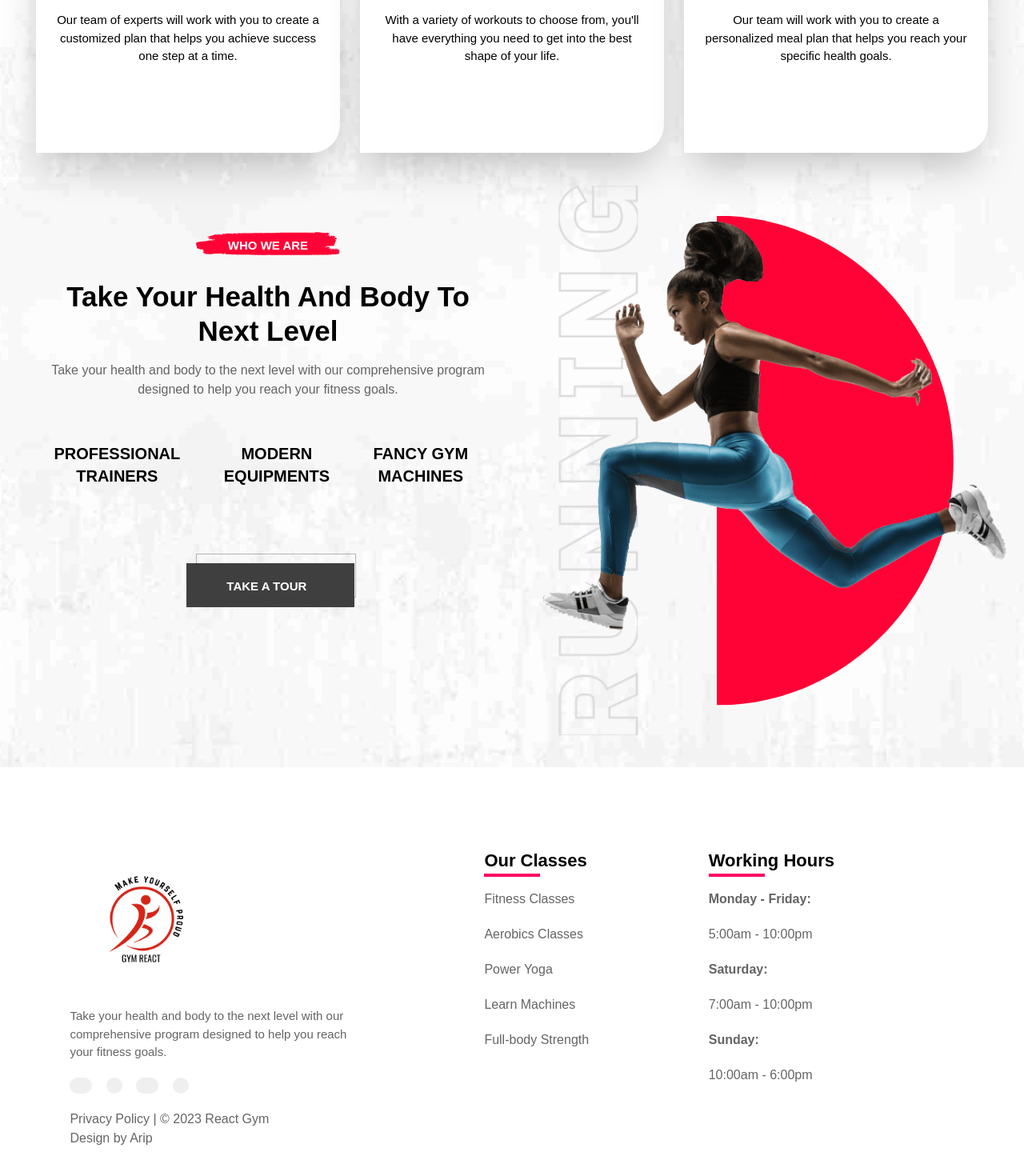
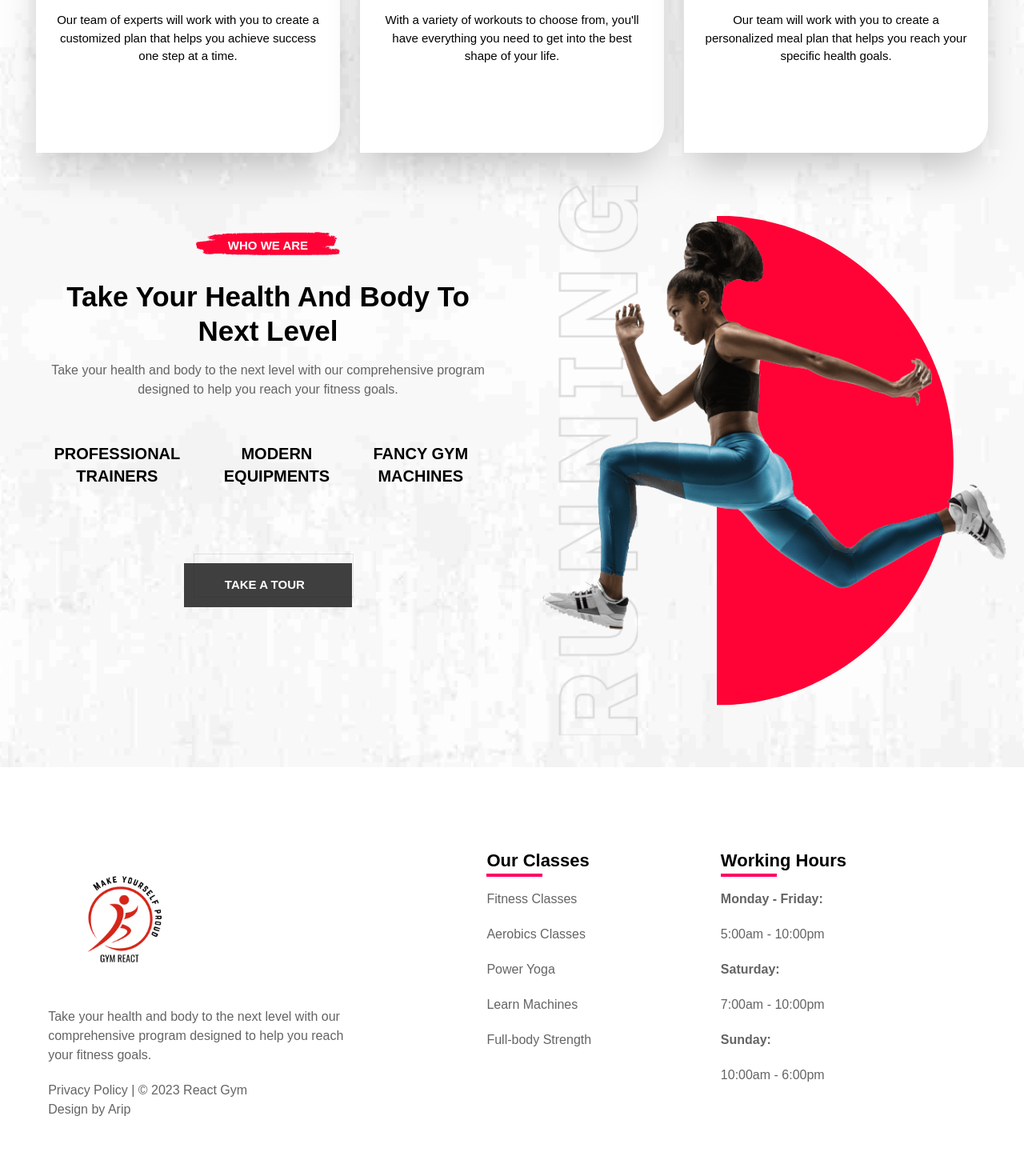
Before and after one commit to itava0/React-Gym, a Next.js app: page / in a window 1280 px wide. Shown: the part 974-2444 px from the top of the page at 80% size. Built offline with nearby package versions, Linux system fonts and the light colour scheme.

Commit message:
Made the footer mobile friendly

```diff
--- a/app/globals.css
+++ b/app/globals.css
@@ -49,7 +49,6 @@ body {
 
 .hero-text {
   top: 55%;
-  right: 12px;
   transform: translate(-50%, -50%);
 }
 
@@ -57,27 +56,6 @@ body {
   filter: brightness(0) invert(1);
 }
 
-.hero-cta::after {
-  content: '';
-  width: 20rem;
-  height: 5.5rem;
-  border: 1px solid rgba(255, 255, 255, 0.362);
-  position: absolute;
-  top: -12px;
-  left: 12px;
-  transition: all 0.4s;
-}
-
-.hero-cta:hover:after {
-  content: '';
-  width: 20rem;
-  height: 5.5rem;
-  border: 1px solid rgba(255, 255, 255);
-  position: absolute;
-  top: -0px;
-  left: 0px;
-  transition: all 0.4s;
-}
 
 
 
@@ -96,6 +74,8 @@ body {
   width: 21rem;
   display: flex;
   justify-content: center;
+  align-items: center;
+  margin-left: 6rem;
 }
 
 
@@ -178,22 +158,56 @@ body {
 }
 
 @media (min-width: 800px) {
-  .about-cta {
-    padding: 1.82rem 3.6rem;
-    transition: all 0.3s;
-    width: 21rem;
+
+  .hero-text {
+    right: 12%;
   }
 
+  .hero-section {
+    background-image: url('../public/hero-img.jpg');
+    width: 100%;
+    height: 110vh;
+    object-fit: cover;
+    background-size: cover;
+    background-position: center center;
+    }
+
+    .hero-cta {
+      margin-left: 0px;
+    }
+
+    .hero-cta::after {
+      content: '';
+      width: 20rem;
+      height: 5.5rem;
+      border: 1px solid rgba(255, 255, 255, 0.362);
+      position: absolute;
+      top: -12px;
+      left: 24px;
+      transition: all 0.4s;
+    }
+
+    .hero-cta:hover:after {
+      content: '';
+      width: 20rem;
+      height: 5.5rem;
+      border: 1px solid rgba(255, 255, 255);
+      position: absolute;
+      top: -0px;
+      left: 0px;
+      transition: all 0.4s;
+    }
+
   .about-cta::after {
-    content: '';
     width: 20rem;
     height: 5.5rem;
-    border: 1px solid rgba(63, 63, 63, 0.362);
+    border: 1px solid rgba(24,0,69,0.1);
     position: absolute;
     top: -12px;
     left: 12px;
     transition: all 0.4s;
   }
+
 
   .about-cta:hover:after {
     content: '';
@@ -205,14 +219,7 @@ body {
     left: 0px;
     transition: all 0.4s;
   }
-  .hero-section {
-  background-image: url('../public/hero-img.jpg');
-  width: 100%;
-  height: 110vh;
-  object-fit: cover;
-  background-size: cover;
-  background-position: center center;
-  }
+
 }
 
 /* scrollbar ------------------------- */
--- a/components/Footer/Footer.jsx
+++ b/components/Footer/Footer.jsx
@@ -8,35 +8,17 @@ export const Footer = () => {
       <footer className="bg-white">
         <div className="container page-padding py-[10rem]">
           {/* footer div all */}
-          <div className="flex justify-between min620:flex-col min620:items-center min620:text-center min620:gap-[5rem] !text-left">
+          <div className="flex justify-between max-md:flex-col max-md:items-center max-md:text-center max-md:gap-[5rem] !text-left">
             {/* logo side */}
-            <div className="flex flex-col w-1/3 gap-8">
-              <Image src={FooterLogo} alt="footer_logo" className="w-[18rem]" />
-              <p className="text-[15px] font-medium text-[#646464]">
+            <div className="flex flex-col w-1/3 gap-8 max-md:w-full max-md:text-center">
+              <Image src={FooterLogo} alt="footer_logo" className="w-[18rem] max-md:w-full" />
+              <p className="text-[16px] font-medium text-[#646464]">
                 Take your health and body to the next level with our
                 comprehensive program designed to help you reach your fitness
                 goals.
               </p>
-              {/* socials */}
-              <div className="flex gap-7 text-[18px] text-[#646464] min540:justify-center">
-                <i
-                  style={{ transition: "all 0.3s" }}
-                  className="fa-brands fa-facebook-f bg-[#efefef] p-4 rounded-full px-[14px] hover:bg-[#ff0366] hover:text-white"
-                ></i>
-                <i
-                  style={{ transition: "all 0.3s" }}
-                  className="fa-brands fa-twitter bg-[#efefef] p-4 rounded-full hover:bg-[#ff0366] hover:text-white"
-                ></i>
-                <i
-                  style={{ transition: "all 0.3s" }}
-                  className="fa-brands fa-pinterest-p bg-[#efefef] p-4 rounded-full px-[14px] hover:bg-[#ff0366] hover:text-white"
-                ></i>
-                <i
-                  style={{ transition: "all 0.3s" }}
-                  className="fa-brands fa-youtube bg-[#efefef] p-4 rounded-full hover:bg-[#ff0366] hover:text-white"
-                ></i>
-              </div>
-              <p className="text-[16px] font-medium text-[#646464]">
+
+              <p className="text-[16px] font-medium text-[#646464] order: 2">
                 Privacy Policy | © {new Date().getFullYear()} React Gym <br />{" "}
                 Design by{" "}
                 <Link
@@ -48,7 +30,6 @@ export const Footer = () => {
                 </Link>
               </p>
             </div>
-
             {/* middle div */}
             <div className="flex flex-col gap-8 relative">
               <p className="text-[22px] font-bold footer-main">Our Classes</p>
```
